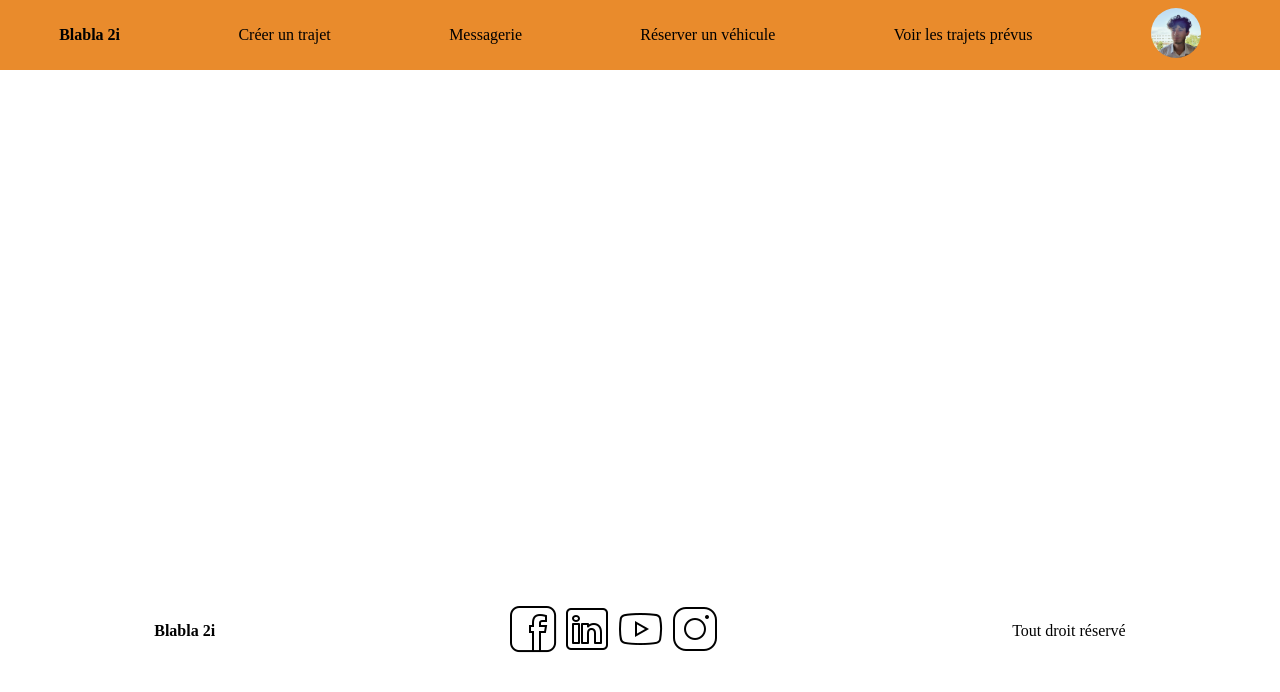
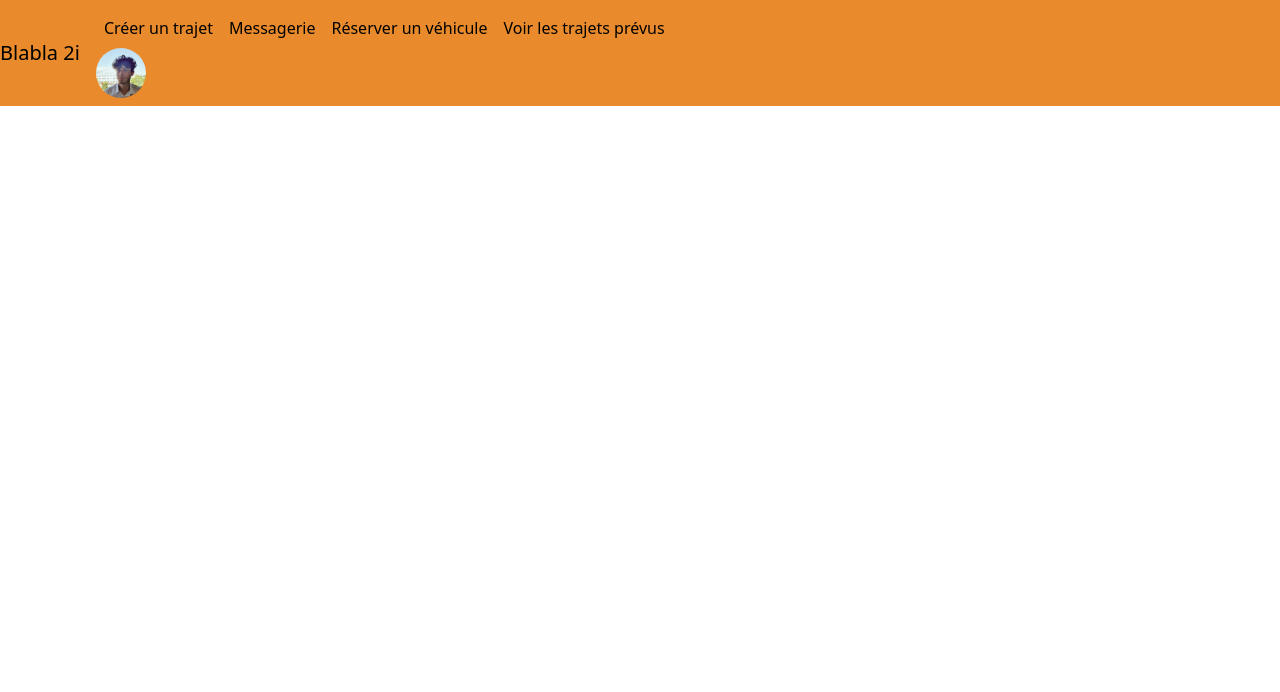
Before and after one commit to AndreTells/Projet-WEB2024, a PHP site: the page made by Code/index.php in a window 1280 px wide. Shown: the top 692 px of the page. Run offline with PHP 8.4, Linux system fonts and the light colour scheme.

Commit message:
Ajout de Bootstrap et modification du header

```diff
--- a/Code/css/style.css
+++ b/Code/css/style.css
@@ -1,14 +1,11 @@
-#banniere {
+
+/* Profil */
+
+#banner {
     background-color: #E98B2C;
-    display: flex;
-    flex-direction: row;
-    justify-content: space-around;
-    align-items: center;
-    height: 70px;
-    margin: -8px;
 }
 
-#banniere a{
+#banner a{
     text-decoration: none;
     color: black;
 }
@@ -16,38 +13,17 @@
 .profile_block{
     background-color: #f6af68;
     border-radius: 30px;
-    margin: 5px;
-    padding: 20px;
-    width: fit-content;
 }
 
 #profile_body{
     z-index: -1;
     background-color: #f9c590;
-    display: flex;
-    flex-direction: row;
-    justify-content: space-around;
-}
-
-body{
-    display: flex;
-    flex-direction: column;
-    justify-content: space-between;
-    /* A changer */
-    height: 650px;
 }
 
 #profile_picture{
     height: 50px;
     border-radius: 100px;
     margin-right: 20px;
-}
-
-.frow{
-    display: flex;
-    flex-direction: row;
-    justify-content: space-between;
-    align-items: center;
 }
 
 .profile_content h4{
--- a/Code/index.php
+++ b/Code/index.php
@@ -33,7 +33,7 @@
 		break;
 
 		case "profil" :
-			include("templates/profil.php");
+			//include("templates/profil.php");
 		break;
 
 
--- a/Code/templates/header.php
+++ b/Code/templates/header.php
@@ -21,6 +21,8 @@
 	<meta http-equiv="Content-Type" content="text/html; charset=iso-8859-15" />
 	<title>Blabla 2i</title>
 	<link rel="stylesheet" type="text/css" href="css/style.css">
+	<link href="https://cdn.jsdelivr.net/npm/bootstrap@5.3.3/dist/css/bootstrap.min.css" rel="stylesheet" integrity="sha384-QWTKZyjpPEjISv5WaRU9OFeRpok6YctnYmDr5pNlyT2bRjXh0JMhjY6hW+ALEwIH" crossorigin="anonymous">
+	<script src="https://cdn.jsdelivr.net/npm/bootstrap@5.3.3/dist/js/bootstrap.bundle.min.js" integrity="sha384-YvpcrYf0tY3lHB60NNkmXc5s9fDVZLESaAA55NDzOxhy9GkcIdslK1eN7N6jIeHz" crossorigin="anonymous"></script>
 </head>
 <!-- **** F I N **** H E A D **** -->
 
@@ -28,18 +30,20 @@
 <!-- **** B O D Y **** -->
 <body>
 
-<div id="banniere">
-
-	<div id="logo">
-		<strong>Blabla 2i</strong>
-	</div>
-	<a href="index.php?view=course_form">Créer un trajet</a>
-	<a href="index.php?view=messages">Messagerie</a>
-	<a href="index.php?view=reservation">Réserver un véhicule</a>
-	<a href="index.php?view=course_list">Voir les trajets prévus</a>
-
-	<div id="profil">
-		<img src="./assets/profile_picture.jpg" alt="Photo de profil" id="profile_picture">
-	</div>
-
-</div>
+<nav id="banner" class="navbar navbar-expand-lg fixed-top">
+  <span class="navbar-brand mb-0 h1">Blabla 2i</span>
+  <button class="navbar-toggler" type="button" data-bs-toggle="offcanvas" data-bs-target="#navbarOffcanvasLg" aria-controls="navbarOffcanvasLg" aria-label="Toggle navigation">
+    <span class="navbar-toggler-icon"></span>
+  </button>
+  <div class="offcanvas offcanvas-end" tabindex="-1" id="navbarOffcanvasLg" aria-labelledby="navbarOffcanvasLgLabel">
+  <div class="navbar-nav">
+				<a class="nav-link" href="index.php?view=course_form">Créer un trajet</a>
+				<a class="nav-link" href="index.php?view=messages">Messagerie</a>
+				<a class="nav-link" href="index.php?view=reservation">Réserver un véhicule</a>
+				<a class="nav-link" href="index.php?view=course_list">Voir les trajets prévus</a>
+			</div>
+			<div id="profil">
+				<img src="./assets/profile_picture.jpg" alt="Photo de profil" id="profile_picture">
+			</div>
+  </div>
+</nav>
```
